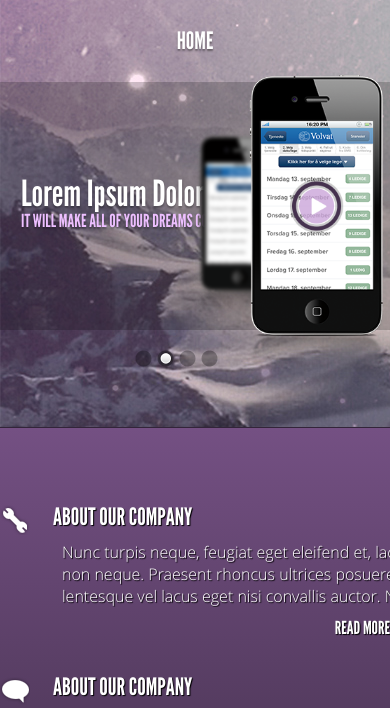
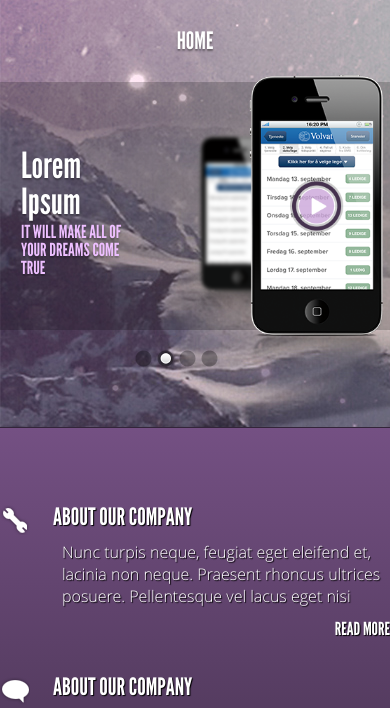
Before and after one commit to nesterenko-marina/nesterenko-marina.github.io, a plain HTML site: page task9/index.html in a window 390 px wide. Shown: the part 119-827 px from the top of the page. Drawn offline with Linux system fonts and the light colour scheme.

Commit message:
changes commit

```diff
--- a/task9/css/style.css
+++ b/task9/css/style.css
@@ -173,23 +173,38 @@
     margin-top: 80px;
     text-shadow: 1px 1px 1px black;
 }
+/*change*/
 .violet_about_header {
     font-family: "league_gothicregular";
     font-size: 30px;
     color: white;
+    max-height: 30px;
+    text-overflow: clip;
+    overflow: hidden;
 }
+/*change*/
 .violet_about_text {
     font-family: "open_sanslight";
     font-size: 16px;
     color: white;
-    width: 226px;
+    max-width: 226px;
     margin-top: 19px;
     margin-bottom: 24px;
     line-height: 22px;
     margin-left: 50px;
+    max-height: 112px;
+    text-overflow: clip;
+    overflow: hidden;
 }
 .violet_about_text--first {
     margin-left: 62px;
+}
+/*change*/
+.violet_about_text--first, .violet_about_text--second, .violet_about_text--third {
+    max-width: 226px;
+    max-height: 112px;
+    text-overflow: clip;
+    overflow: hidden;
 }
 .violet_about_read {
     font-family: "league_gothicregular";
@@ -223,12 +238,17 @@
 .violet_about_column {
     float: right;
 }
+.violet_about {
+    width: 33%;
+}
+/*
 .violet_about--first {
     width: 30%;
 }
 .violet_about--second, .violet_about--third {
     width: 35%;
 }
+*/
 main {
     position: absolute;
     top: 1188px;
--- a/task9/css/style1.css
+++ b/task9/css/style1.css
@@ -62,16 +62,21 @@
     .violet_about {
         overflow: hidden;
     }
+    /*    change*/
     .violet_about_text {
-        width: 153px;
-        height: 134px;
+        max-width: 153px;
+        max-height: 134px;
         text-overflow: clip;
         overflow: hidden;
         margin-top: 12px;
         margin-bottom: 12px;
     }
+    /*    change*/
     .violet_about_header {
         font-size: 24px;
+        max-height: 24px;
+        text-overflow: clip;
+        overflow: hidden;
     }
     .violet_about_icon {
         margin-top: 0;
@@ -140,6 +145,20 @@
         bottom: -44px;
     }
 }
+/*change*/
+@media (max-width: 615px) {
+    .slider_phone_image {
+        width: 88%;
+        height: 88%;
+    }
+    .slider_phone {
+        right: 0;
+    }
+    .slider_lorem {
+        width: 175px;
+        height: 180px;
+    }
+}
 @media (max-width: 480px) {
     .content {
         max-width: 440px;
@@ -183,12 +202,14 @@
     .slider_lorem_header {
         font-size: 18px;
     }
+    /*    change*/
     .slider_lorem {
         margin-left: 21px;
         top: 295px;
         max-height: 60px;
         text-overflow: clip;
         overflow: hidden;
+        width: 230px;
     }
     .slider_circles {
         top: 468px;
@@ -200,9 +221,11 @@
     .violet_about_column {
         float: none;
     }
+    /*    change*/
     .violet_about_text {
-        width: 368px;
+        max-width: 368px;
         height: 100%;
+        max-height: 67px;
     }
     .violet_about--first {
         margin-top: -171px;
@@ -291,6 +314,21 @@
         border-collapse: collapse;
     }
 }
+/*change*/
+@media (max-width: 452px) {
+    .slider_lorem {
+        width: 103px;
+        max-height: 128px;
+        top: 267px;
+    }
+    .slider_lorem_title {
+        height: 75px;
+    }
+    .slider_lorem_header {
+        height: 53px;
+        width: 103px;
+    }
+}
 @media (max-width: 320px) {
     .box1 {
         height: 514px;
@@ -317,9 +355,22 @@
         width: 0;
         height: 0;
     }
+    /*    change*/
     .slider_lorem {
         max-width: 203px;
         margin-left: 34px;
+        width: 230px;
+        height: 60px;
+        top: 295px;
+    }
+    /*    change*/
+    .slider_lorem_title {
+        height: 36px;
+    }
+/*    change*/
+    .slider_lorem_header {
+        height: 18px;
+        width: 202px;
     }
     .circles {
         top: 424px;
```
